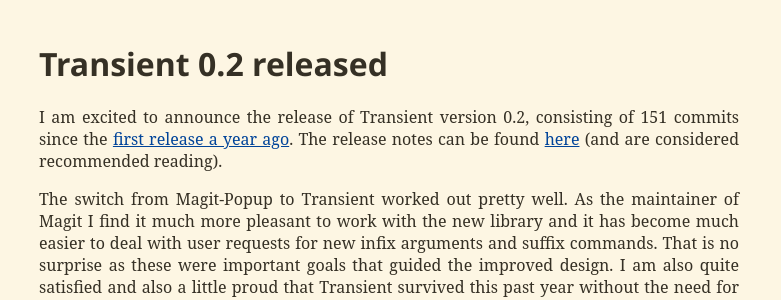
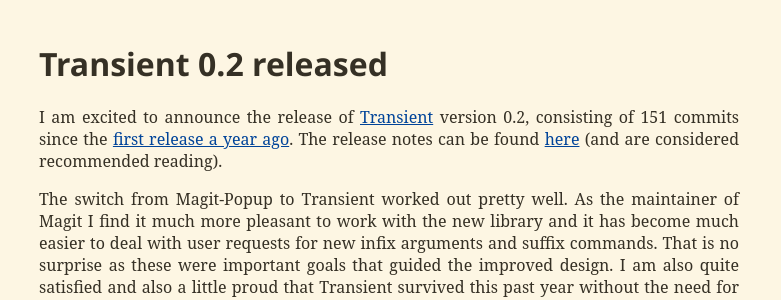
Before and after one commit to tarsius/emacsair.me, a Jekyll site: the page built from _posts/2020-02-26-transient-0.2.md, in a window 1280 px wide. Shown: the part 200-500 px from the top of the page, without its empty margins (1-782 px from the left). Built offline with Jekyll 4.4.1, drawn with Linux system fonts in a browser that asks for light colours; some web fonts are replaced; comment, search, counter and statistics services are not loaded; part of the change alters nothing that is shown.

Commit message:
Add link

```diff
--- a/_posts/2020-02-26-transient-0.2.md
+++ b/_posts/2020-02-26-transient-0.2.md
@@ -11,7 +11,7 @@ excerpt: >
 
 # Transient 0.2 released
 
-I am excited to announce the release of Transient version 0.2,
+I am excited to announce the release of [Transient][repo] version 0.2,
 consisting of 151 commits since the [first release a year ago][v1].
 The release notes can be found [here][relnotes] (and are considered
 recommended reading).
@@ -61,5 +61,6 @@ own documentation from there.
 [manual]:   https://magit.vc/manual/transient
 [melpa]:    http://www.melpa.org/#/transient
 [relnotes]: https://raw.githubusercontent.com/magit/transient/master/docs/CHANGELOG
+[repo]:     https://github.com/magit/transient
 [tutorial]: https://github.com/magit/transient/wiki/Tutorial
 [v1]:       https://emacsair.me/2019/02/14/transient-0.1
```
